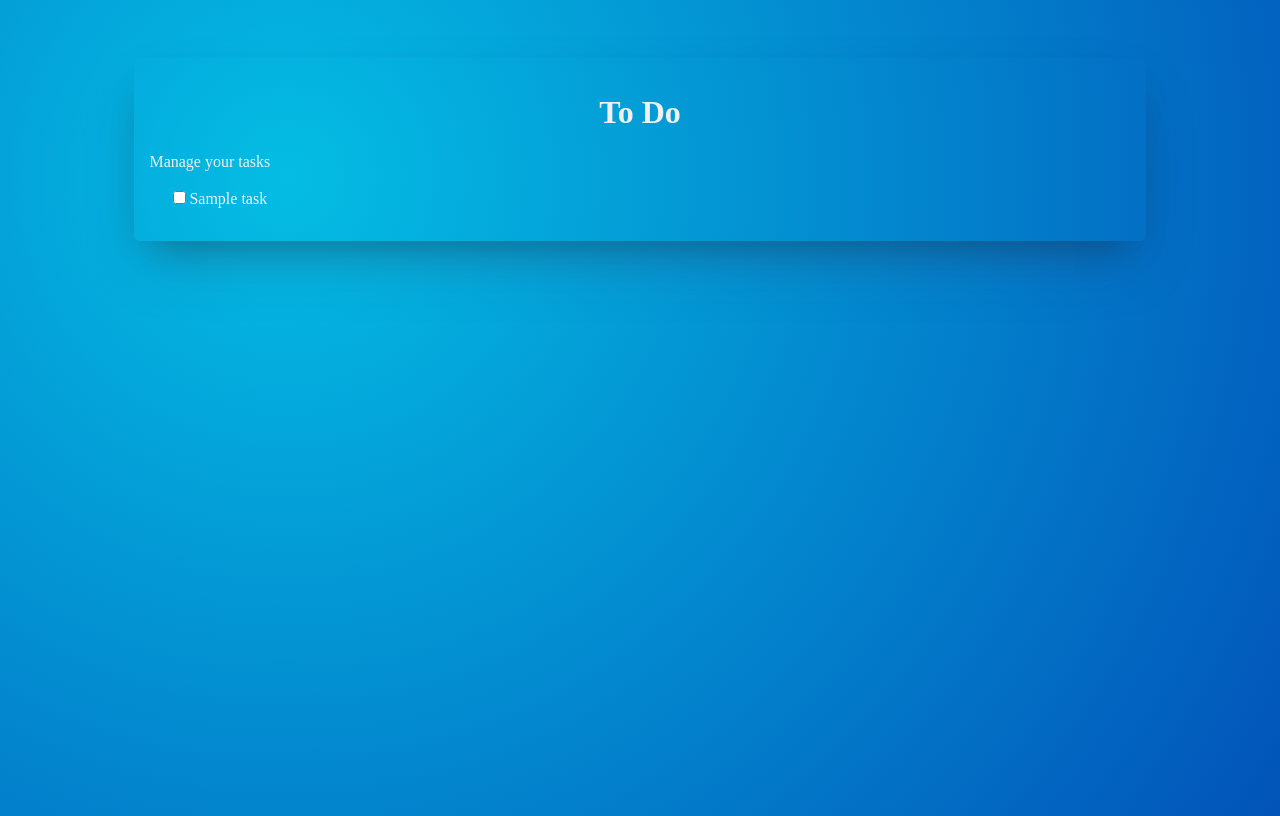
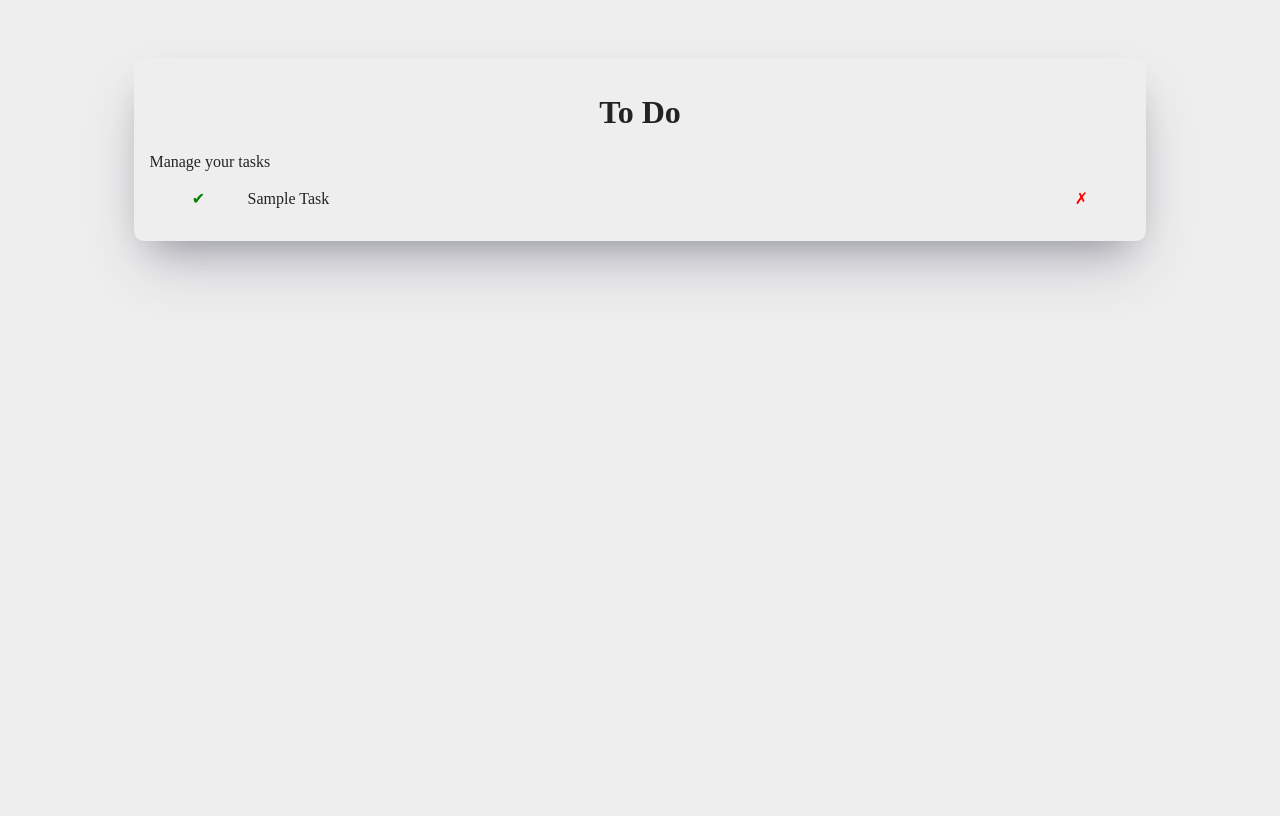
Before and after one commit to achuthvarghese/todo, a Django app: page / in a window 1280 px wide. Run offline with Django 4.2, Linux system fonts and the light colour scheme; tables that the repository leaves empty hold one stand-in row (values such as "Sample post").

Commit message:
Update style

```diff
--- a/base/static/base/css/main.css
+++ b/base/static/base/css/main.css
@@ -3,12 +3,13 @@
 :root {
     /* Colours */
     --blue: rgba(30, 143, 255, 0.904);
-    --text: rgb(240, 240, 240);
+    --text: rgb(36, 35, 35);
 }
 
 
 body {
-    background-image: radial-gradient(circle farthest-corner at 22.4% 21.7%, rgba(4, 189, 228, 1) 0%, rgba(2, 83, 185, 1) 100.2%);
+    /* background-image: radial-gradient(circle farthest-corner at 22.4% 21.7%, rgba(4, 189, 228, 1) 0%, rgba(2, 83, 185, 1) 100.2%); */
+    background-color: rgba(236, 236, 236, 0.856);
     color: var(--text);
     height: 100vh;
 }
@@ -23,7 +24,7 @@ div#nav {
 }
 
 div#content {
-    border-radius: 5px;
+    border-radius: 10px;
     padding: 15px;
     box-shadow: rgba(50, 50, 93, 0.25) 0px 30px 60px -12px, rgba(0, 0, 0, 0.3) 0px 18px 36px -18px;
 }
@@ -32,14 +33,38 @@ div#content h1 {
     text-align: center;
 }
 
-div#content ul {
+div#content #task-items {
     line-height: 1.5em;
     margin: 5px 0 15px;
     padding: 0;
 }
 
-div#content li {
-    list-style: none;
-    position: relative;
-    padding: 0 0 0 20px;
+div#content #task-items .task-item .task-title label {
+    width: 80%;
+    display: inline-block;
 }
+
+div#content #task-items .task-item span {
+    width: 10%;
+    display: inline-block;
+    text-align: center;
+}
+
+div#content #task-items .task-details {
+    display: none;
+    padding: 10px;
+    width: 80%;
+    margin: 0 auto;
+}
+
+.done {
+    color: green;
+}
+
+.delete {
+    color: red;
+}
+
+.linethruogh {
+    text-decoration: line-through;
+}
--- a/base/static/base/js/main.js
+++ b/base/static/base/js/main.js
@@ -1 +1,14 @@
 // Main JS
+
+function markCancel(task_id) {
+    console.log(`Cancel ${task_id}`)
+}
+
+function markDone(task_id) {
+    console.log(`Done ${task_id}`)
+}
+
+function showDetails(task_id) {
+    $('.task-details').hide('slow')
+    $(`#${task_id} .task-details`).toggle('slow')
+}
--- a/base/templates/base/index.html
+++ b/base/templates/base/index.html
@@ -19,11 +19,22 @@
         <div id="content">
             <h1>To Do</h1>
             <p>Manage your tasks</p>
-            <ul>
+            <div id="task-items">
                 {% for task in tasks %}
-                <li><input type="checkbox" id="{{ task.id }}" data-id="{{ task.id }}">{{ task }}</li>
+                <div class="task-item" id="{{ task.id }}" data-id="{{ task.id }}">
+                    <div class="task-title">
+                        <span class="done" onclick="markDone('{{ task.id }}')">&#x2714;</span><label
+                        onclick="showDetails('{{ task.id }}')" class="{% if task.status == 'done' %} linethruogh {% endif %}">
+                        {{ task.title|title }}</label><span class="delete" onclick="markCancel('{{ task.id }}')">&#x2717;</span>
+                    </div>
+                    <div class="task-details">
+                        <b>Title: </b>{{ task.title|title }} <br>
+                        <b>Status: </b>{{ task.get_status_display }} <br>
+                        <b>Description: </b>{{ task.description|default:"N/A" }} </br>
+                    </div>
+                </div>
                 {% endfor %}
-            </ul>
+            </div>
         </div>
     </div>
 </body>
```
